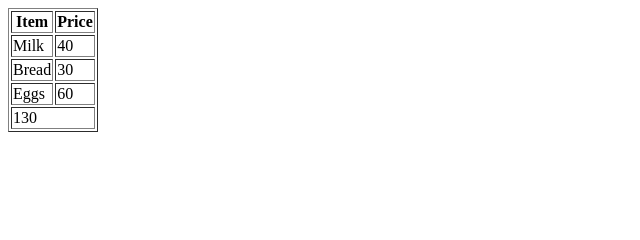
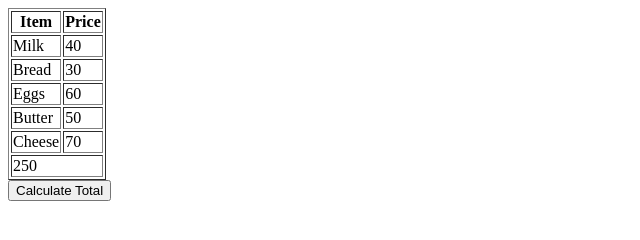
Before and after one commit to acciojob/grofers-checkout-Mohitgangu, a website: page main.html in a window 1280 px wide. Shown: the whole page, without its empty margins (0-640 px from the left). Drawn offline with Linux system fonts and the light colour scheme.

Commit message:
created a submission

```diff
--- a/main.html
+++ b/main.html
@@ -1,14 +1,12 @@
 <!DOCTYPE html>
-
 <html>
-
 <head>
-	<link rel="stylesheet" href="styles.css">
+    <link rel="stylesheet" href="styles.css">
 </head>
 
 <body>
-    <!-- the entire body must be written by student -->
-	<table border="1">
+
+<table border="1">
     <tr>
         <th>Item</th>
         <th>Price</th>
@@ -25,12 +23,19 @@
         <td class="item">Eggs</td>
         <td class="prices">60</td>
     </tr>
+    <tr>
+        <td class="item">Butter</td>
+        <td class="prices">50</td>
+    </tr>
+    <tr>
+        <td class="item">Cheese</td>
+        <td class="prices">70</td>
+    </tr>
 </table>
 
+<button>Calculate Total</button>
 
-    <script type="text/javascript" src="./script.js">
-</script>
+<script src="./script.js"></script>
 
 </body>
-
 </html>
```
